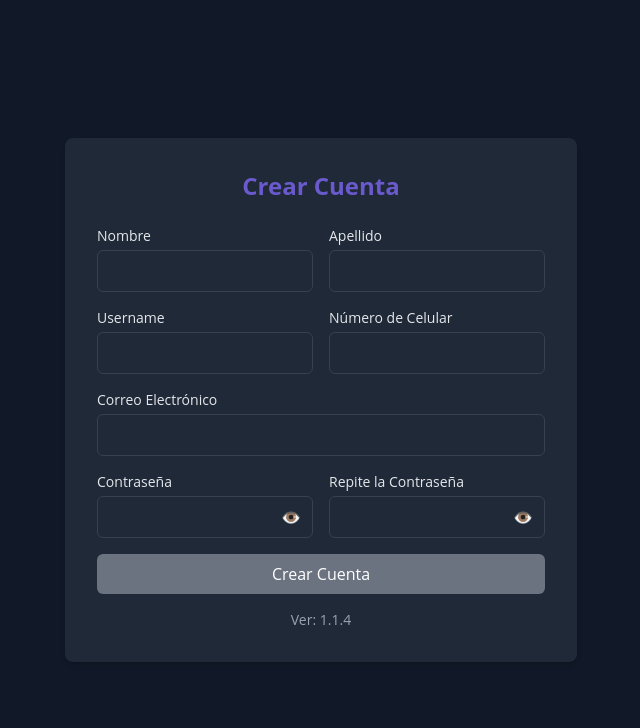
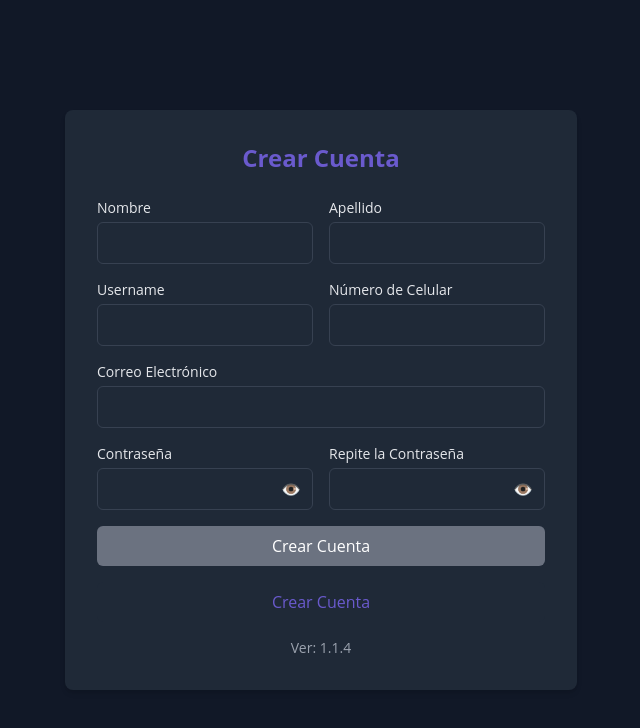
Before and after one commit to dfloresc16/AppPT, an Angular app: page /auth/register in a window 1280 px wide. Shown: the top 728 px of the page, without its empty margins (319-959 px from the left). Built offline with nearby package versions, Linux system fonts and the light colour scheme.

Commit message:
feat: Agregando redireccionamiento al login desde registro

```diff
--- a/src/app/presentation/pages/registerPage/registerPage.component.html
+++ b/src/app/presentation/pages/registerPage/registerPage.component.html
@@ -146,6 +146,12 @@
         Crear Cuenta
       </button>
 
+      <button
+        type="button"
+        (click)="redirectToLogin()"
+        class="w-full bg-[#1F2937] text-[#6A5ACD] py-2 px-4 rounded-md hover:bg-gray-200 focus:outline-none focus:ring-2 focus:ring-[#6A5ACD] focus:ring-offset-2">
+        Crear Cuenta
+      </button>
       <div class="text-center text-sm text-[#9CA3AF] mt-4">
         Ver: {{version}}
       </div>
--- a/src/app/presentation/pages/registerPage/registerPage.component.ts
+++ b/src/app/presentation/pages/registerPage/registerPage.component.ts
@@ -118,4 +118,8 @@ export default class RegisterPageComponent {
     const confirmPassword = group.get('confirmPassword')?.value;
     return password === confirmPassword ? null : { passwordMismatch: true };
   };
+
+  redirectToLogin(): void {
+    this.router.navigate(['/auth/login']);
+  }
 }
```
